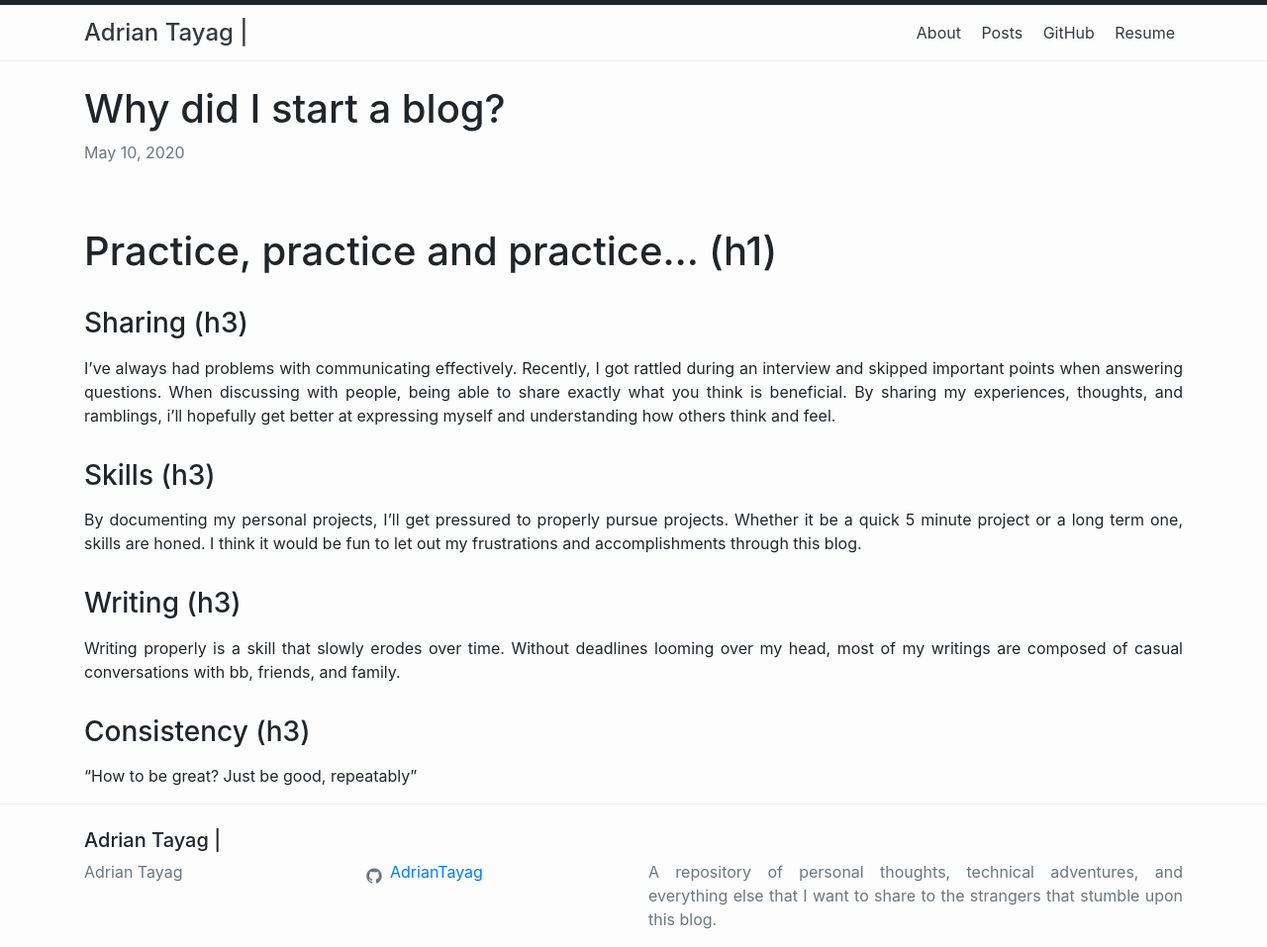
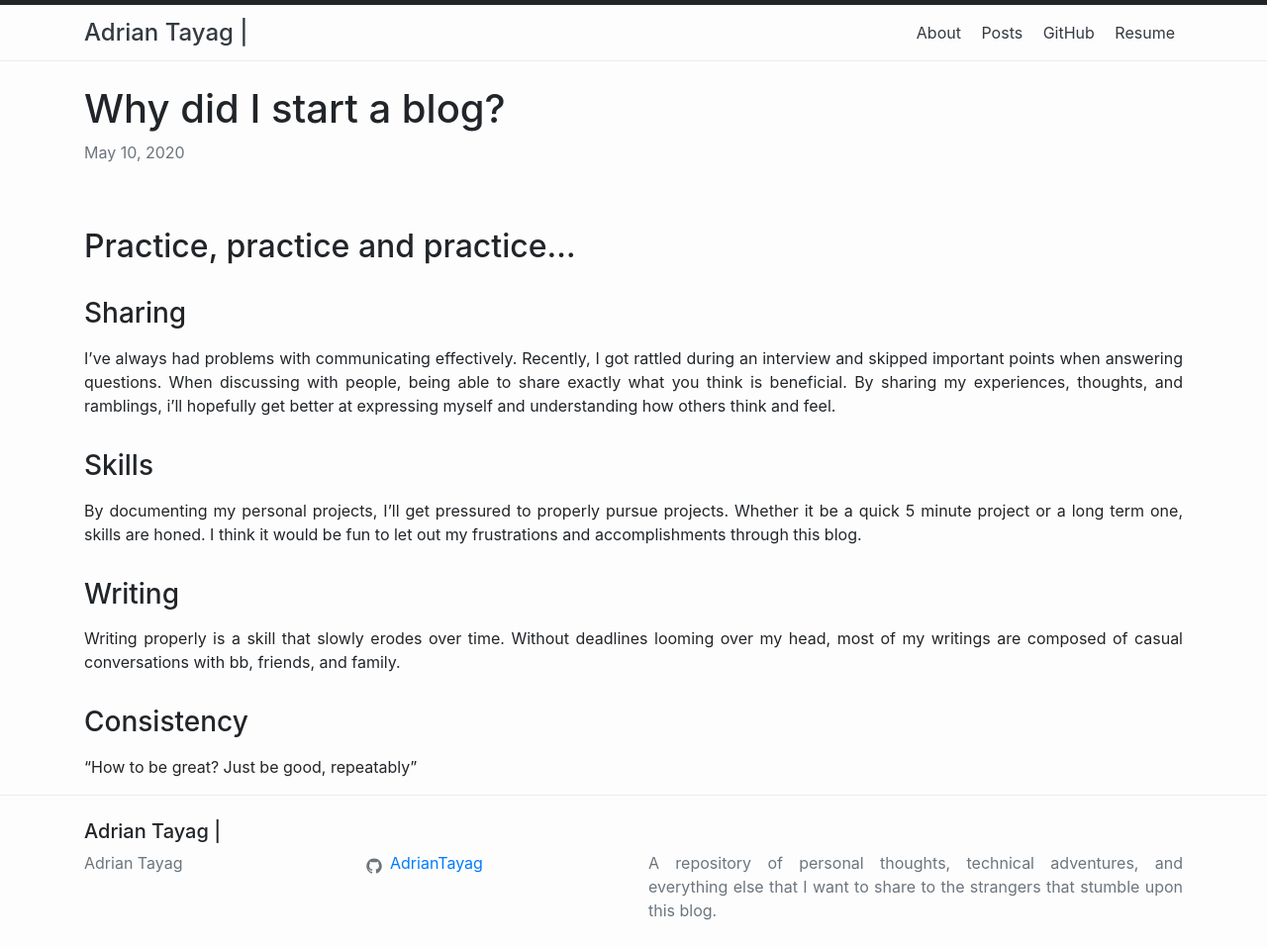
Before and after one commit to aterenin/minima-reboot, a Jekyll site: the page built from _posts/2020-05-10-Why did I start a blog.md, in a window 1280 px wide. Shown: the whole page at 99% size. Built offline with Jekyll 4.4.1, drawn with Linux system fonts in a browser that asks for light colours.

Commit message:
minor formatting fix

```diff
--- a/_posts/2020-05-10-Why did I start a blog.md
+++ b/_posts/2020-05-10-Why did I start a blog.md
@@ -3,16 +3,16 @@ layout: post
 title: "Why did I start a blog?"
 categories: meta
 ---
-# Practice, practice and practice... (h1)
+## Practice, practice and practice...
 
-### Sharing (h3)
+### Sharing
 I've always had problems with communicating effectively. Recently, I got rattled during an interview and skipped important points when answering questions. When discussing with people, being able to share exactly what you think is beneficial. By sharing my experiences, thoughts, and ramblings, i'll hopefully get better at expressing myself and understanding how others think and feel.
 
-### Skills (h3)
+### Skills
 By documenting my personal projects, I'll get pressured to properly pursue projects. Whether it be a quick 5 minute project or a long term one, skills are honed. I think it would be fun to let out my frustrations and accomplishments through this blog.
 
-### Writing (h3)
+### Writing
 Writing properly is a skill that slowly erodes over time. Without deadlines looming over my head, most of my writings are composed of casual conversations with bb, friends, and family.
 
-### Consistency (h3)
+### Consistency
 "How to be great? Just be good, repeatably"
```
Also changed, not shown: _posts/2020-05-09-my-first-post.md (+1 -1 lines).
